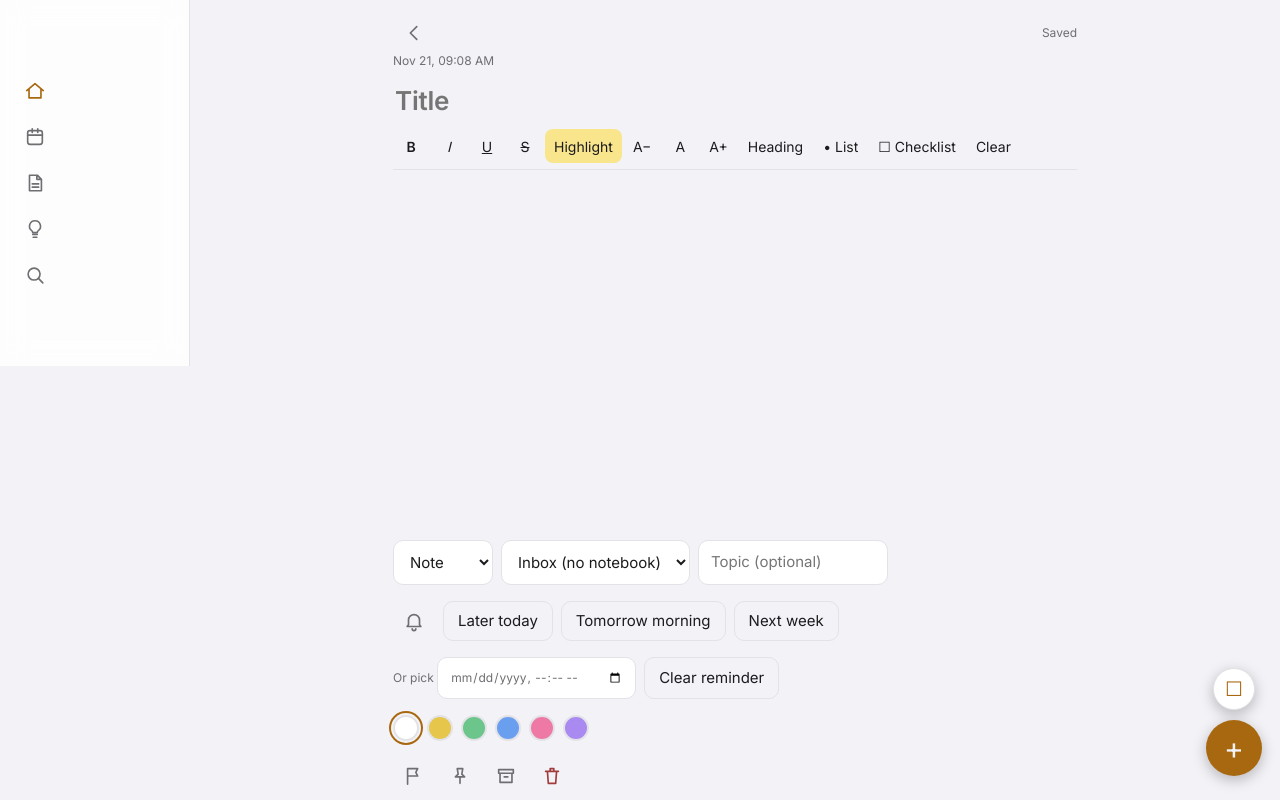
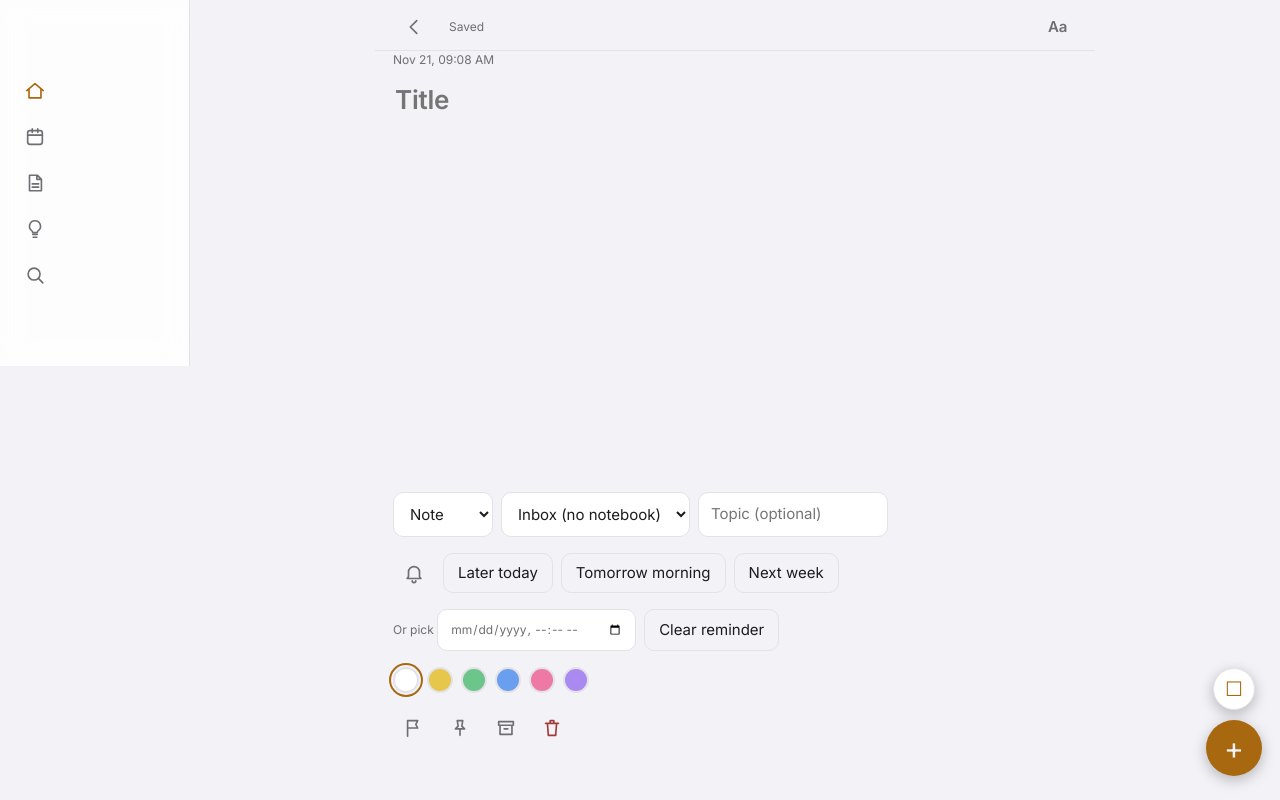
Before and after one commit to LondonSpeed/Notes, a website: page index.html in a window 1280 px wide. Both pictures are taken after typing "Sample" into the empty fields and a click on the button "New note". Drawn offline with Linux system fonts and the light colour scheme.

Commit message:
Add files via upload

```diff
--- a/index.html
+++ b/index.html
@@ -144,6 +144,14 @@ html.native{--sat:max(env(safe-area-inset-top,0px),32px)}
 .sheet .tools{top:8px;background:color-mix(in srgb,var(--bg) 92%,transparent)}
 #planov{padding-top:var(--sat)}
 #pick{top:var(--sat)}
+
+.hd{position:sticky;top:0;z-index:4;margin:-14px -18px 0;padding:8px 18px 4px;background:var(--bg)}
+.sheet.c1 .hd{background:color-mix(in srgb,#e6c74c 24%,var(--bg))}.sheet.c2 .hd{background:color-mix(in srgb,#6cc58a 24%,var(--bg))}.sheet.c3 .hd{background:color-mix(in srgb,#6a9ff0 24%,var(--bg))}.sheet.c4 .hd{background:color-mix(in srgb,#ee79a5 24%,var(--bg))}.sheet.c5 .hd{background:color-mix(in srgb,#a98af0 24%,var(--bg))}
+.hd .row{flex-wrap:nowrap}.hd .saved{flex:1;padding-left:6px}
+.hd .tools{position:static;background:none;-webkit-backdrop-filter:none;backdrop-filter:none;border-bottom:0;padding:6px 0 4px;flex-wrap:wrap}
+.hd.off .tools{display:none}
+.hd .fmtb{font-weight:700;font-size:15px;letter-spacing:-.02em}
+.hd{border-bottom:1px solid var(--line)}
 </style>
 </head>
 <body>
@@ -221,9 +229,9 @@ $('#nav').innerHTML=items.map(([k,i,l])=>`<button data-go="${k}" class="${S.view
  if(S.view==='search'&&!S.q)$('#q').focus();if(S.view==='home'){const t=$('#cap');if(t&&S.cap)t.value=S.cap;capInfo()}
 }
 function openNote(id,foc){S.ed=id;$('#toast').hidden=true;const n=D.notes.find(x=>x.id===id);const sh=$('#sheet');sh.hidden=false;sh.className='sheet '+(n.color||'')+(n.type==='keep'?' keep':'');
- sh.innerHTML=`<div class="in"><div class="row"><button class="ib" data-act="close" aria-label="Back" title="Back">${ic('back')}</button><span class="saved" id="sv">Saved</span></div>
+ sh.innerHTML=`<div class="in"><div class="hd${TB?'':' off'}" id="hd"><div class="row"><button class="ib" data-act="close" aria-label="Back" title="Back">${ic('back')}</button><span class="saved" id="sv">Saved</span><button class="ib fmtb ${TB?'tg':''}" data-act="tools" aria-label="Text formatting" title="Text formatting">Aa</button></div><div class="tools" role="toolbar" aria-label="Text formatting"><button class="tb" data-fmt="bold" title="Bold"><b>B</b></button><button class="tb" data-fmt="italic" title="Italic"><i>I</i></button><button class="tb" data-fmt="underline" title="Underline"><u>U</u></button><button class="tb" data-fmt="strikeThrough" title="Strikethrough"><s>S</s></button><button class="tb" data-fmt="hl" title="Highlight" style="background:rgba(255,214,10,.45)">Highlight</button><button class="tb" data-fmt="sm" title="Smaller text">A−</button><button class="tb" data-fmt="md" title="Normal size">A</button><button class="tb" data-fmt="lg" title="Larger text">A+</button><button class="tb" data-fmt="h" title="Heading">Heading</button><button class="tb" data-fmt="ul" title="Bulleted list">• List</button><button class="tb" data-fmt="ck" title="Checklist">☐ Checklist</button><button class="tb" data-fmt="removeFormat" title="Clear formatting">Clear</button></div></div>
  <div class="m saved">${fmt(n.created)} ${n.type==='journal'?'<span class="pill">Journal</span>':''}</div>
- <input class="ttl" id="et" placeholder="Title" value="${esc(n.title)}"><div class="tools" role="toolbar" aria-label="Text formatting"><button class="tb" data-fmt="bold" title="Bold"><b>B</b></button><button class="tb" data-fmt="italic" title="Italic"><i>I</i></button><button class="tb" data-fmt="underline" title="Underline"><u>U</u></button><button class="tb" data-fmt="strikeThrough" title="Strikethrough"><s>S</s></button><button class="tb" data-fmt="hl" title="Highlight" style="background:rgba(255,214,10,.45)">Highlight</button><button class="tb" data-fmt="sm" title="Smaller text">A−</button><button class="tb" data-fmt="md" title="Normal size">A</button><button class="tb" data-fmt="lg" title="Larger text">A+</button><button class="tb" data-fmt="h" title="Heading">Heading</button><button class="tb" data-fmt="ul" title="Bulleted list">• List</button><button class="tb" data-fmt="ck" title="Checklist">☐ Checklist</button><button class="tb" data-fmt="removeFormat" title="Clear formatting">Clear</button></div><div class="body" id="eb" contenteditable="true" role="textbox" aria-multiline="true" aria-label="Note text"></div><div id="refs" class="refs"></div>
+ <input class="ttl" id="et" placeholder="Title" value="${esc(n.title)}"><div class="body" id="eb" contenteditable="true" role="textbox" aria-multiline="true" aria-label="Note text"></div><div id="refs" class="refs"></div>
  <div class="photos">${n.photos.map((p,i)=>`<div><img src="${p}" alt=""><button data-rmp="${i}" aria-label="Remove photo">×</button></div>`).join('')}</div>
  <div class="bar"><select class="f" id="ety" style="width:auto" aria-label="Type"><option value="note" ${n.type==='note'?'selected':''}>Note</option><option value="keep" ${n.type==='keep'?'selected':''}>Keep</option><option value="journal" ${n.type==='journal'?'selected':''}>Journal</option></select>
  <select class="f nbsel" id="ec" style="width:auto" aria-label="Notebook"><option value="">Inbox (no notebook)</option>${D.cols.map(c=>`<option value="${c.id}" ${n.col===c.id?'selected':''}>${esc(c.name)}</option>`).join('')}</select><input class="f nbsel" id="etp" list="tpl" placeholder="Topic (optional)" value="${esc(n.topic||'')}" style="width:auto;max-width:190px" aria-label="Topic"><datalist id="tpl">${topics(n.col).map(t=>`<option value="${esc(t)}">`).join('')}</datalist></div>
@@ -264,7 +272,8 @@ document.addEventListener('click',e=>{
  else if(d.f){if(d.f==='days')S.f.days=S.f.days==+d.v?0:+d.v;else S.f[d.f]=!S.f[d.f];render()}
  else if(d.pick){const t=D.notes.find(x=>x.id===d.pick),s=getSelection(),r=PK.r;$('#eb').focus();s.removeAllRanges();r.deleteContents();s.addRange(r);ex('insertHTML','<a class="nl" data-nid="'+t.id+'" contenteditable="false">'+esc(title(t))+'</a>&nbsp;');$('#pick').remove();onEdit()}
  else if(d.act){const a=d.act,n=S.ed&&cur();
-  if(a==='theme'){const dark=getComputedStyle(document.documentElement).colorScheme==='dark';theme=dark?'light':'dark';document.documentElement.dataset.theme=theme;try{localStorage.setItem('nbTheme',theme)}catch(x){}}
+  if(a==='tools'){TB=!TB;try{localStorage.setItem('nbTools',TB?'1':'0')}catch(x){}const h=$('#hd');if(h)h.classList.toggle('off',!TB);t.classList.toggle('tg',TB)}
+  else if(a==='theme'){const dark=getComputedStyle(document.documentElement).colorScheme==='dark';theme=dark?'light':'dark';document.documentElement.dataset.theme=theme;try{localStorage.setItem('nbTheme',theme)}catch(x){}}
   else if(a==='export')exportSheet();
   else if(a==='capture'){const v=$('#cap').value.trim();if(!v&&!S.photos.length)return;newNote({body:v,photos:S.photos});S.photos=[];S.cap='';render()}
   else if(a==='close')closeNote();
@@ -326,6 +335,7 @@ const lv=iso=>{const d=new Date(iso);d.setMinutes(d.getMinutes()-d.getTimezoneOf
 const dueN=()=>D.notes.filter(n=>n.remind&&!n.done&&!n.archived&&n.remind<=new Date().toISOString()).length;
 const ex=(c,v)=>document.execCommand(c,false,v);
 function onEdit(){const n=cur(),b=$('#eb');if(!n||!b)return;n.upd=new Date().toISOString();n.html=b.innerHTML;n.body=b.innerText.replace(/\u200b/g,'');$('#sv').textContent='Saving…';clearTimeout(tm);tm=setTimeout(save,400);renderRefs();clearTimeout(bt);bt=setTimeout(linkify,700)}
+let TB=true;try{TB=localStorage.getItem('nbTools')==='1'}catch(e){}
 let bt,BW=false;
 document.addEventListener('pointerdown',e=>{BW=document.activeElement===document.getElementById('eb')},true);
 function caretOff(b){const s=getSelection();if(!s.rangeCount||!b.contains(s.anchorNode))return -1;const r=document.createRange();r.selectNodeContents(b);r.setEnd(s.anchorNode,s.anchorOffset);return r.toString().length}
@@ -345,7 +355,7 @@ function fx(c){$('#eb').focus();
  else if(c==='ck')ex('insertHTML','<div class="ck"><i class="cb" contenteditable="false"></i>\u200b</div>');
  else ex(c);
  onEdit()}
-document.addEventListener('mousedown',e=>{if(e.target.closest('.tb'))e.preventDefault()});
+document.addEventListener('mousedown',e=>{if(e.target.closest('.tb,.fmtb'))e.preventDefault()});
 document.addEventListener('paste',e=>{if(e.target.closest&&e.target.closest('#eb')){e.preventDefault();ex('insertText',(e.clipboardData||window.clipboardData).getData('text/plain'))}});
 document.addEventListener('keydown',e=>{if(e.key!=='Enter'||e.target.id!=='eb')return;const s=getSelection();if(!s.rangeCount)return;let k=s.anchorNode;k=k.nodeType===3?k.parentNode:k;k=k.closest&&k.closest('.ck');if(!k)return;e.preventDefault();
  const empty=!k.textContent.replace(/\u200b/g,'').trim(),nx=document.createElement('div');
```
